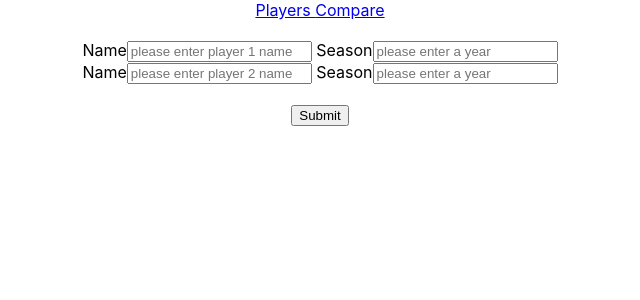
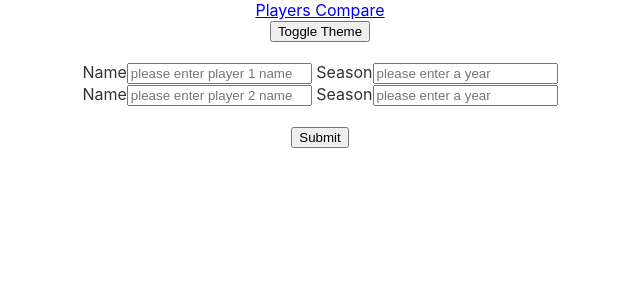
Before and after one commit to mlinhou/Nba-Stats-App, a React (Create React App) app: page /PlayerComparison in a window 1280 px wide. Shown: the top 300 px of the page, without its empty margins (320-960 px from the left). Built offline with nearby package versions, Linux system fonts and the light colour scheme.

Commit message:
added dark mode toggle

```diff
--- a/package.json
+++ b/package.json
@@ -13,6 +13,7 @@
     "react-dom": "^18.2.0",
     "react-router-dom": "^6.15.0",
     "react-scripts": "5.0.1",
+    "react-toggle": "^4.1.3",
     "web-vitals": "^2.1.4"
   },
   "scripts": {
--- a/src/App.js
+++ b/src/App.js
@@ -3,16 +3,33 @@ import {BrowserRouter as Router, Routes, Route} from 'react-router-dom';
 import Navbar from "./Navbar";
 import Players from "./Players";
 import PlayerComparison from "./PlayerComparison";
+import React, { useState, useEffect } from 'react';
+import './DarkMode.css';
+function App() {
 
-function App() {
-  return <div className="App">
+  const [theme, setTheme] = useState('light');
+  const toggleTheme = () => {
+    if (theme === 'light') {
+      setTheme('dark');
+    } else {
+      setTheme('light');
+    }
+  };
+
+  useEffect(() => {
+    document.body.className = theme;
+  }, [theme]);
+
+  return <div className={`App ${theme}`}>
     <Router>
       <Navbar />
+      <button onClick={toggleTheme}>Toggle Theme</button>
       <Routes>
         <Route path="/Players/" element={<Players />} />
         <Route path="/PlayerComparison/" element={<PlayerComparison />} />
       </Routes>
     </Router>
+
     </div>;
 }
 
--- /dev/null
+++ b/src/DarkMode.css
@@ -0,0 +1,8 @@
+.dark {
+    background-color: #333;
+    color: #fff;
+  }
+  .light {
+    background-color: #fff;
+    color: #333;
+  }
--- a/src/PlayerComparison.js
+++ b/src/PlayerComparison.js
@@ -151,6 +151,7 @@ function PlayerComparison() {
 
     return (
       <div className="App">
+
         <br/>
         <form onSubmit={handleSubmit}>
           <label>
--- a/src/index.css
+++ b/src/index.css
@@ -5,7 +5,10 @@ body {
     sans-serif;
   -webkit-font-smoothing: antialiased;
   -moz-osx-font-smoothing: grayscale;
+
 }
+
+
 
 code {
   font-family: source-code-pro, Menlo, Monaco, Consolas, 'Courier New',
```
Also changed, not shown: 1 other file (tests, documents, lock files or other folders).
